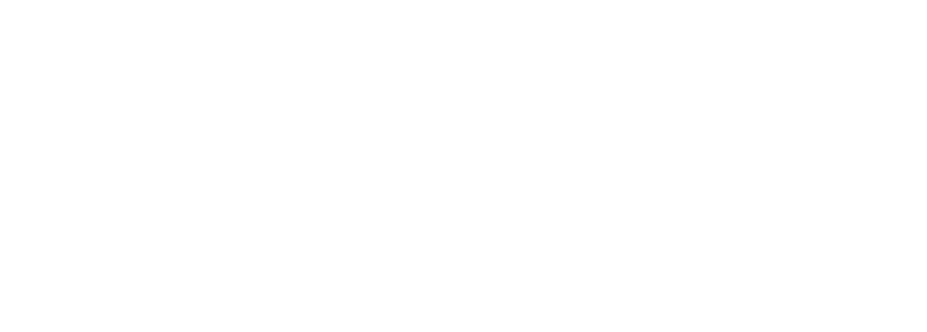
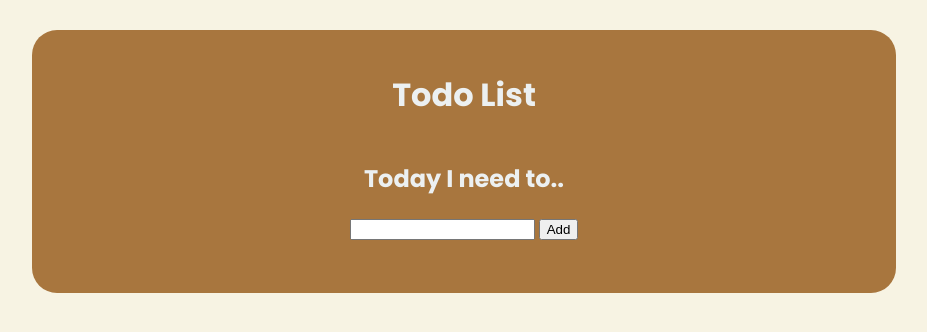
Before and after one commit to dts-kominfo-rea2b/challenge-08-dws16, a website: page index.html in a window 1280 px wide. Shown: the whole page, without its empty margins (176-1103 px from the left). Drawn offline with Linux system fonts and the light colour scheme.

Commit message:
todo list

```diff
--- a/index.html
+++ b/index.html
@@ -1,41 +1,65 @@
 <!DOCTYPE html>
 <html lang="en">
+
 <head>
   <meta charset="UTF-8" />
   <meta http-equiv="X-UA-Compatible" content="IE=edge" />
   <meta name="viewport" content="width=device-width, initial-scale=1.0" />
+  <link rel="stylesheet" href="style.css" />
+  <link rel="preconnect" href="https://fonts.googleapis.com">
+  <link rel="preconnect" href="https://fonts.gstatic.com" crossorigin>
+  <link href="https://fonts.googleapis.com/css2?family=Poppins:wght@500;700;800;900&display=swap" rel="stylesheet">
   <title>Challenge - DOM</title>
 </head>
+
 <body>
   <div id="app">
     <!-- TODO: Buatlah sebuah header dengan id todo-title -->
+    <h1 id="todo-title">Todo List</h1>
     <!-- TODO: Buatlah sebuah subtitle dengan id todo-subtitle -->
+    <h2 id="todo-subtitle">Today I need to..</h2>
 
     <!-- Section: input -->
     <!-- TODO: Buatlah sebuah input bertipe text dengan id todo-input -->
+    <div>
+      <input type="text" id="todo-input" />
       <!-- TODO: Buatlah sebuah button dengan id todo-submit -->
+      <button id="todo-submit">Add</button>
+    </div>
 
     <!-- Section output -->
     <!-- TODO: Buatlah sebuah <ul> dengan id todo-output -->
+    <ul id="todo-output">
+
   </div>
 
   <!-- ! Untuk tantangan ini, script jangan diubah ke external js yah ! -->
   <script>
     // TODO: Deklarasi variable sesuai dengan kebutuhan di sini
-      let button;
-      let input;
-      let output;
+    let button = document.querySelector('#todo-submit');
+    let input = document.querySelector('#todo-input');
+    let output = document.querySelector('#todo-output');
 
     // TODO: Buatlah sebuah fungsi dengan nama fnClickHandler
     // Fungsi yang digunakan untuk menambahkan tulisan
     // Jangan ubah cara deklarasi fungsinya, cukup isi saja
-      function fnClickHandler(toDoItem) {}
+    function fnClickHandler(toDoItem) {
+      if (toDoItem.type === 'keypress' && toDoItem.key !== 'Enter') return;
+
+      let li = document.createElement('li');
+      li.innerHTML = input.value;
+      output.appendChild(li);
+      input.value = '';
+    }
 
     // TODO: register event onclick / addEventListener untuk button
     // akan menjalankan fungsi fnClickHandler
+    button.addEventListener('click', fnClickHandler);
 
     // TODO: register event onkeypress / addEventListener untuk input
     // sehingga saat di input ditekan enter akan menjalankan fungsi fnClickHandler juga
+    input.addEventListener('keypress', fnClickHandler);
   </script>
 </body>
+
 </html>
--- /dev/null
+++ b/style.css
@@ -0,0 +1,16 @@
+html{
+  background-color: #F7F3E3;
+  font-family: 'Poppins', sans-serif;
+  color: #ECF0F1;
+}
+
+#app{
+  background-color: #a8763e;
+  border-radius: 25px;
+  padding: 20px;
+  margin: 30px 200px;
+  display: flex;
+  flex-direction: column;
+  align-items: center;
+  vertical-align: middle;
+}
```
Lines whose indentation alone changed are shown as unchanged.
